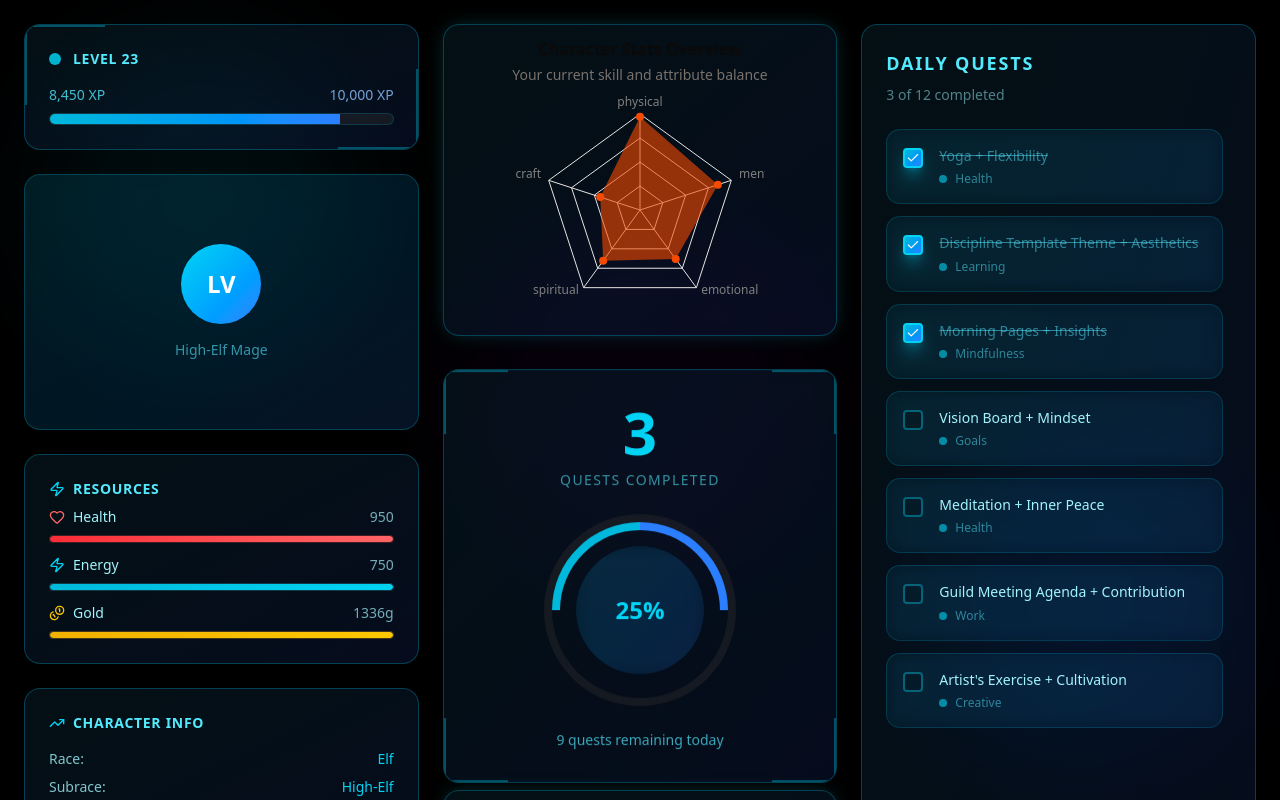
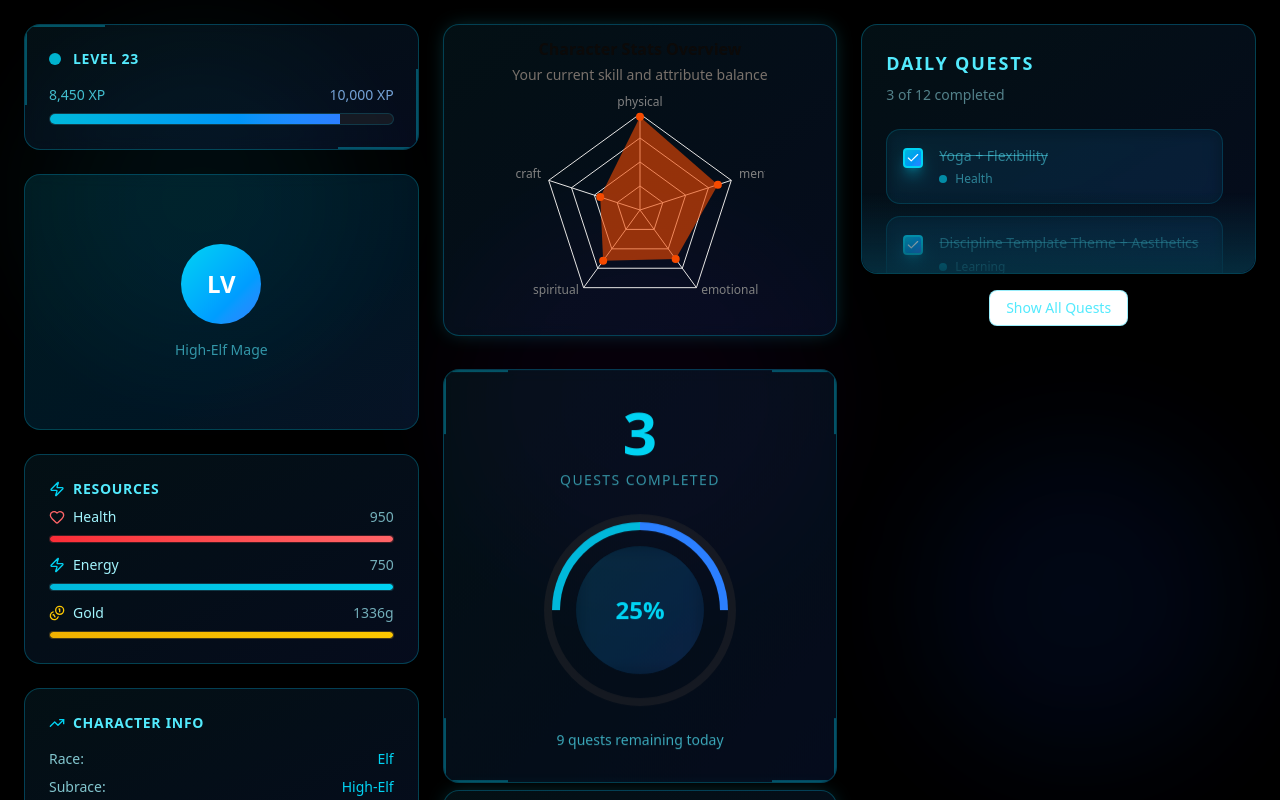
Before and after one commit to Tech-Nest-Hub/lifequest, a Next.js app: page /profile in a window 1280 px wide. Shown: the top 800 px of the page. Built offline with nearby package versions, Linux system fonts and the light colour scheme.

Commit message:
Ig this is what has been happening here im doing great

```diff
--- a/components/profile/Tasks.tsx
+++ b/components/profile/Tasks.tsx
@@ -3,6 +3,7 @@
 import { useState, useRef, useEffect } from "react"
 import { Check } from "lucide-react"
 import gsap from "gsap"
+import { Button } from "../ui/button"
 
 interface Task {
   id: string
@@ -18,6 +19,7 @@ interface TasksProps {
 
 export function Tasks({ tasks, onTaskToggle }: TasksProps) {
   const tasksRef = useRef<HTMLDivElement>(null)
+  const [expanded, setExpanded] = useState(false)
 
   useEffect(() => {
     if (!tasksRef.current) return
@@ -46,7 +48,13 @@ export function Tasks({ tasks, onTaskToggle }: TasksProps) {
   const completedTasks = tasks.filter((t) => t.completed).length
 
   return (
-    <div ref={tasksRef} className="bg-linear-to-br from-cyan-900/20 to-blue-900/20 border border-cyan-500/30 rounded-2xl p-6 backdrop-blur-sm overflow-hidden">
+    <div className="relative">
+      <div
+        ref={tasksRef}
+        className={`${
+          expanded ? "max-h-[600px]" : "max-h-[250px]"
+        } bg-gradient-to-br from-cyan-900/20 to-blue-900/20 border border-cyan-500/30 rounded-2xl p-6 backdrop-blur-sm overflow-hidden transition-all duration-500`}
+      >
         <div className="mb-6">
           <h2 className="text-lg font-bold text-cyan-300 uppercase tracking-widest mb-2">Daily Quests</h2>
           <p className="text-sm text-cyan-200/50">
@@ -54,7 +62,7 @@ export function Tasks({ tasks, onTaskToggle }: TasksProps) {
           </p>
         </div>
 
-      <div className="space-y-3 max-h-[600px] overflow-y-auto pr-2">
+        <div className="space-y-3 overflow-y-auto pr-2">
           {tasks.map((task) => (
             <div
               key={task.id}
@@ -65,7 +73,7 @@ export function Tasks({ tasks, onTaskToggle }: TasksProps) {
               <div
                 className={`shrink-0 w-5 h-5 rounded border-2 flex items-center justify-center mt-0.5 transition-all duration-300 ${
                   task.completed
-                  ? "bg-linear-to-br from-cyan-500 to-blue-500 border-cyan-400 text-white shadow-lg shadow-cyan-500/50"
+                    ? "bg-gradient-to-br from-cyan-500 to-blue-500 border-cyan-400 text-white shadow-lg shadow-cyan-500/50"
                     : "border-cyan-400/40 group-hover:border-cyan-400/70 bg-black/20"
                 }`}
               >
@@ -91,6 +99,23 @@ export function Tasks({ tasks, onTaskToggle }: TasksProps) {
             </div>
           ))}
         </div>
+
+        {/* Gradient fade for closed state */}
+        {!expanded && (
+          <div className="absolute bottom-0 left-0 w-full h-20 bg-gradient-to-t from-cyan-950/80 to-transparent pointer-events-none rounded-b-2xl" />
+        )}
+      </div>
+
+      {/* Toggle Button */}
+      <div className="flex justify-center mt-4">
+        <Button
+          onClick={() => setExpanded(!expanded)}
+          variant="outline"
+          className="border-cyan-400/40 text-cyan-300 hover:bg-cyan-900/30 hover:text-cyan-200 transition-all duration-300"
+        >
+          {expanded ? "Show Less" : "Show All Quests"}
+        </Button>
+      </div>
     </div>
   )
 }
```
Lines whose indentation alone changed are shown as unchanged.
